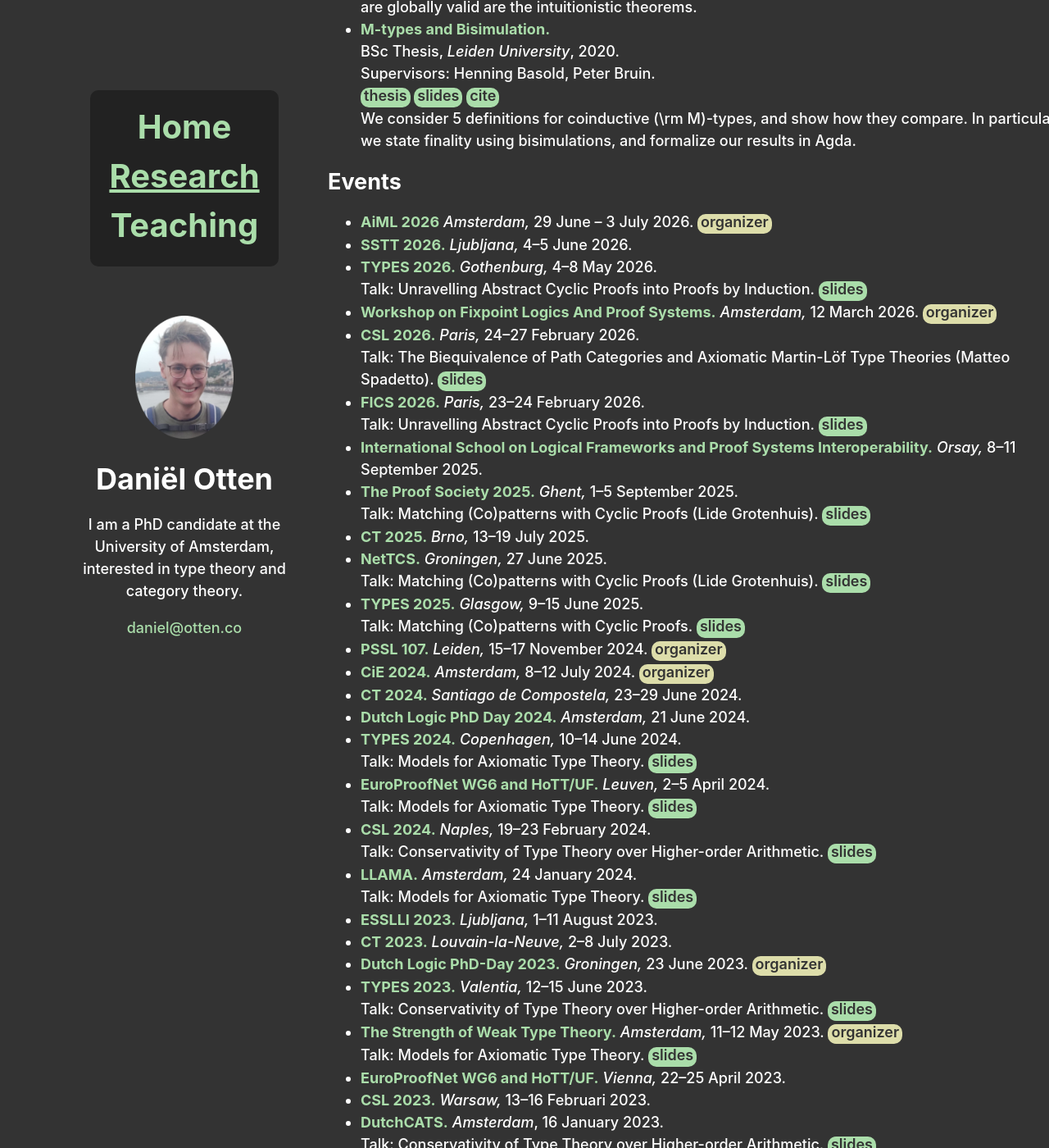
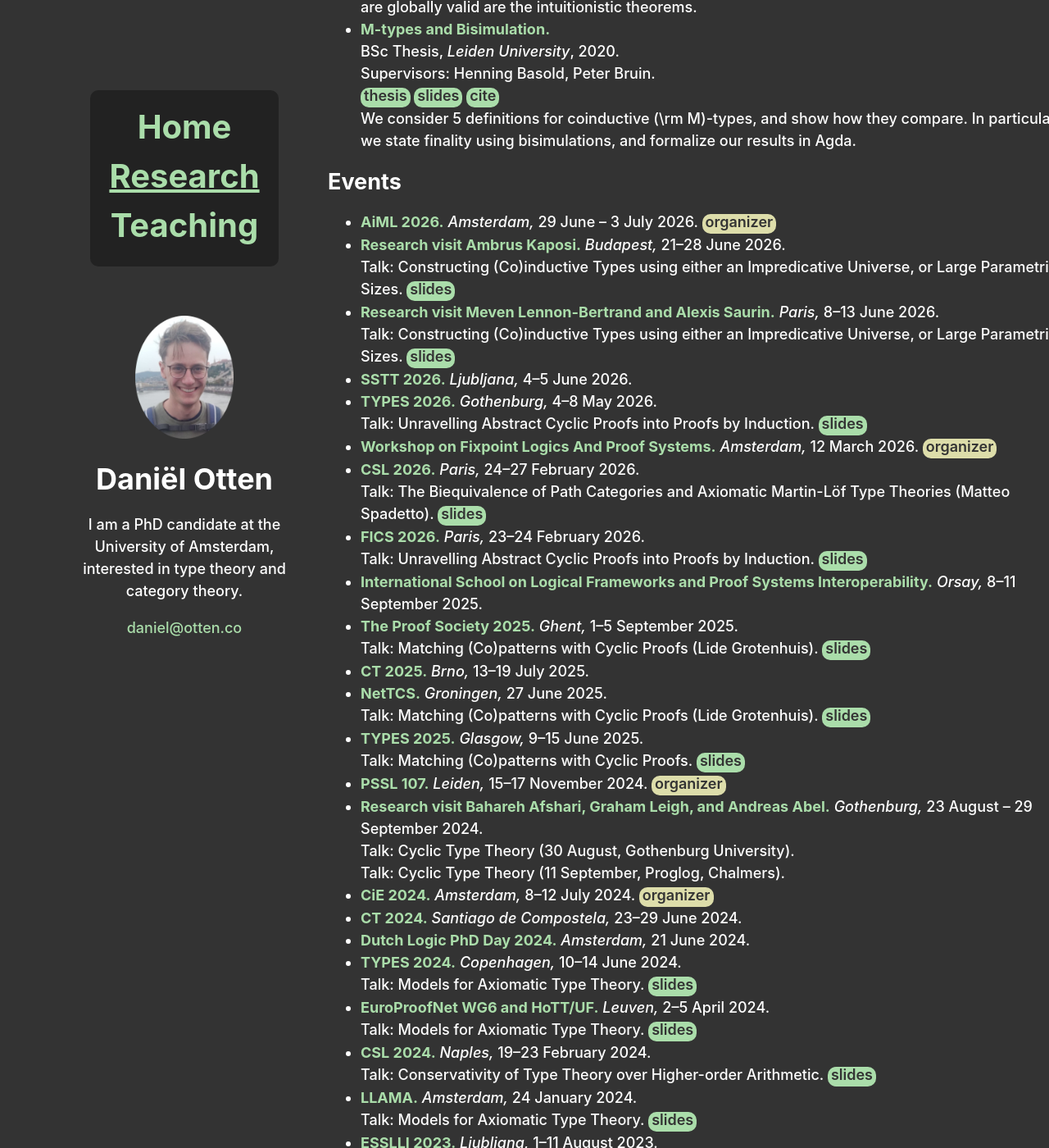
Before and after one commit to DDOtten/ddotten.github.io, a Jekyll site: the page built from research.md, in a window 1280 px wide and 1400 px high, scrolled down 1190 px. Shown: the whole window at 82% size. Built offline with Jekyll 4.4.1, drawn with Linux system fonts in a browser that asks for light colours.

Commit message:
added research visits

```diff
--- a/research.md
+++ b/research.md
@@ -49,8 +49,16 @@ layout: page
 
 # Events
 
-- **[AiML 2026](https://events.illc.uva.nl/aiml2026/)**
+- **[AiML 2026](https://events.illc.uva.nl/aiml2026/).**
     *Amsterdam,* 29 June -- 3 July 2026. <mark>organizer</mark>
+- **Research visit Ambrus Kaposi.**
+    *Budapest,* 21--28 June 2026. \
+    Talk: Constructing (Co)inductive Types using either an Impredicative Universe, or Large Parametric Sizes.
+    [slides](assets/slides/constructing_(co)inductive_types_using_an_impredicative_universe_or_parametric_sizes.pdf){: .button}
+- **Research visit Meven Lennon-Bertrand and Alexis Saurin.**
+    *Paris,* 8--13 June 2026. \
+    Talk: Constructing (Co)inductive Types using either an Impredicative Universe, or Large Parametric Sizes.
+    [slides](assets/slides/constructing_(co)inductive_types_using_an_impredicative_universe_or_parametric_sizes.pdf){: .button}
 - **[SSTT 2026](https://ul-fmf.github.io/mfps-sstt-2026/sstt/).**
     *Ljubljana,* 4--5 June 2026.
 - **[TYPES 2026](https://types2026.cse.chalmers.se/index.html).**
@@ -85,6 +93,10 @@ layout: page
     [slides](https://msp.cis.strath.ac.uk/types2025/slides/TYPES2025-slides56.pdf){: .button}
 - **[PSSL 107](https://b-starkenburg.github.io/PSSL-2024/).**
     *Leiden,* 15--17 November 2024. <mark>organizer</mark>
+- **Research visit Bahareh Afshari, Graham Leigh, and Andreas Abel.**
+    *Gothenburg,* 23 August -- 29 September 2024. \
+    Talk: Cyclic Type Theory (30 August, Gothenburg University). \
+    Talk: Cyclic Type Theory (11 September, Proglog, Chalmers).
 - **[CiE 2024](https://events.illc.uva.nl/CiE/CiE2024/Main/).**
     *Amsterdam,* 8--12 July 2024. <mark>organizer</mark>
 - **[CT 2024](https://www.usc.gal/regaca/ct2024/).**
```
Also changed, not shown: 1 other file.
